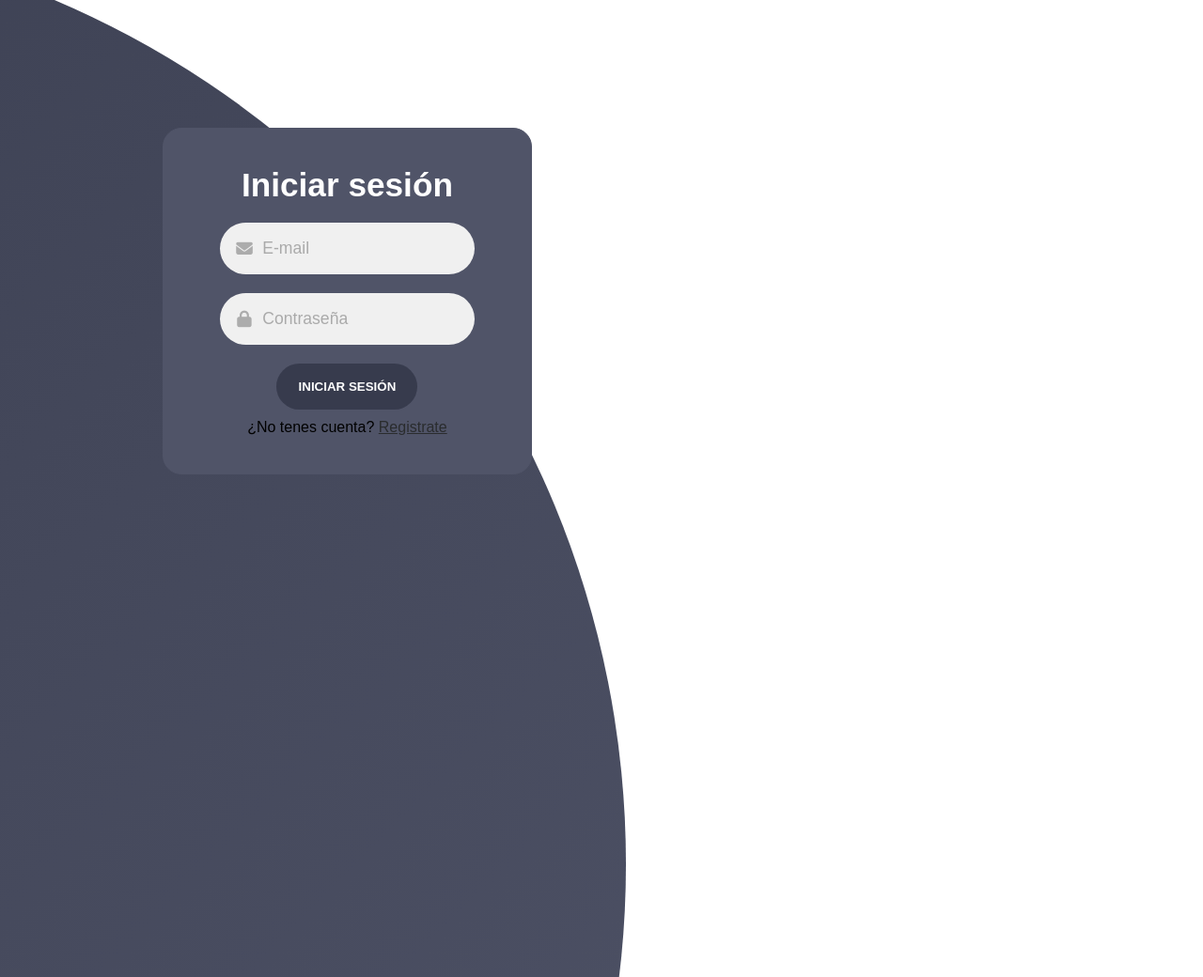
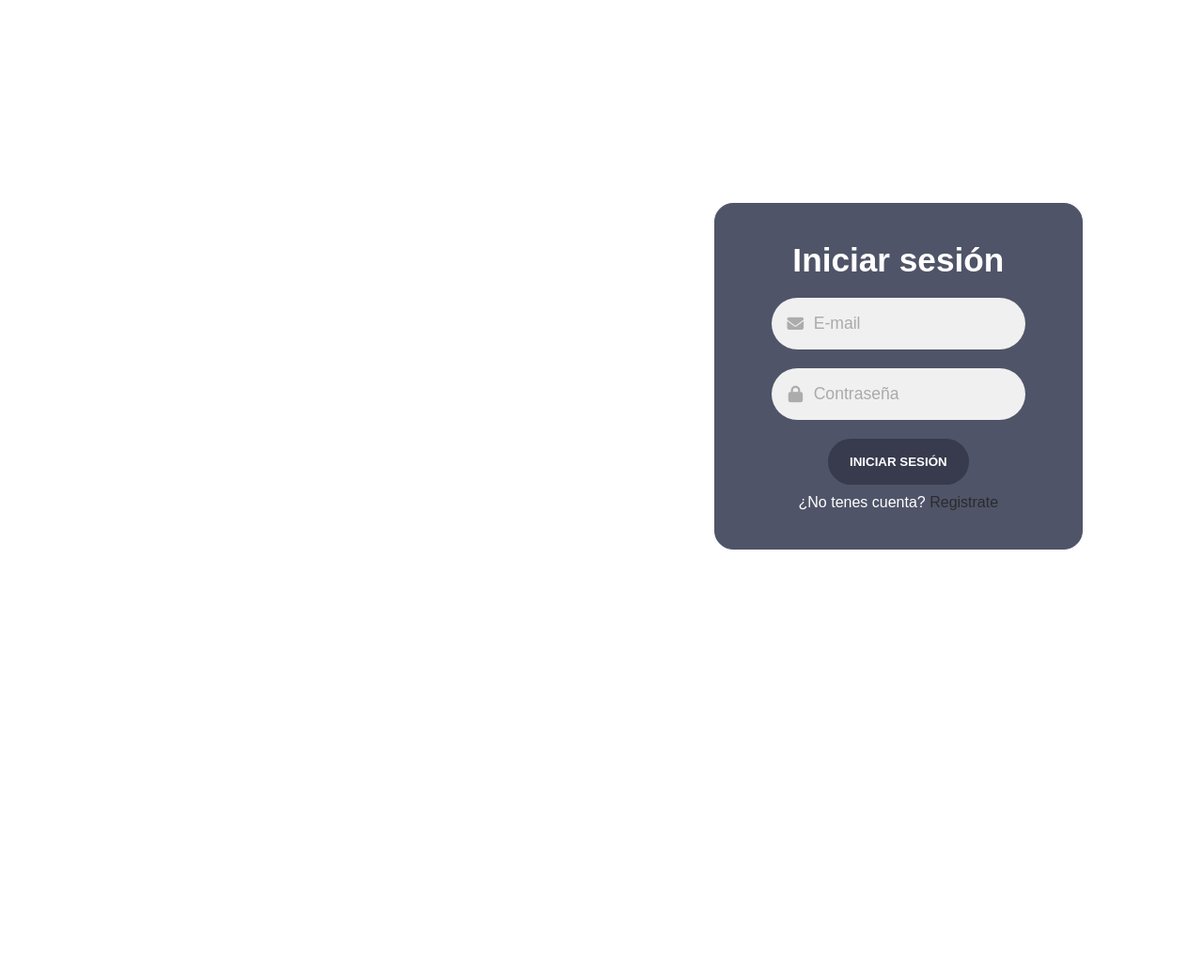
Before and after one commit to S-Rivero/Bligsed, a PHP site: page /login.html in a window 1280 px wide; the page is wider, and only the part inside the window is pictured. Shown: the top 1040 px of that part at 94% size. After the commit the page ends 585 px from the top of that part, so only its background shows below. Run offline with PHP 8.4, Linux system fonts and the light colour scheme; some libraries are stand-ins or nearby versions.

Commit message:
hfsyrhsf

```diff
--- /dev/null
+++ b/Alumnos/inicio_alumnos.css
@@ -0,0 +1,3 @@
+#botones_menu{
+    list-style: none;
+}
--- a/login-registro.css
+++ b/login-registro.css
@@ -8,7 +8,7 @@
 input {
   font-family: "Poppins", sans-serif;
 }
-
+/*
   .contenedor {
     width: 100%;
     position: absolute;
@@ -19,18 +19,25 @@ input {
     background-image: linear-gradient(-45deg, #505468 0%, #373B4D 100%);
     border-radius: 50%;
     z-index: 6;
-    /* transform: translateY(-50%); */
+    transform: translateY(-50%);
     min-height: 100vh;
+  } */
+
+  .contenedor_formulario {
+    position: absolute;
+    top: 0%;
+    left: 20%;
+    width:100%;
+    min-height: 100%;
+    overflow: hidden;
+    display: flex;  }
+
+  #no_cuenta{
+    color: white;
   }
 
-  .contenedor_formulario {
-    position: relative;
-    top: 0%;
-    left: 25%;
-    width:100%;
-    min-height: 100vh;
-    overflow: hidden;
-    display: flex;
+  #no_cuenta a{
+    text-decoration: none;
   }
 
   .formulario-inicio-sesion {
--- a/login.html
+++ b/login.html
@@ -21,7 +21,7 @@
                     <input type="password" name="password" placeholder="Contraseña" />
                   </div>
                   <input type="submit" name="login" value="Iniciar sesión" class="btn solid" />
-                    <p>¿No tenes cuenta? <a href="registro.html">Registrate</a><p>
+                    <p id="no_cuenta">¿No tenes cuenta? <a href="registro.html">Registrate</a><p>
             </div>
         </div>
     </body>
```
Also changed, not shown: Alumnos/inicio_alumnos.html (added, +25 -0 lines), Cursos.html (added, +13 -0 lines), cursos.css (added).
